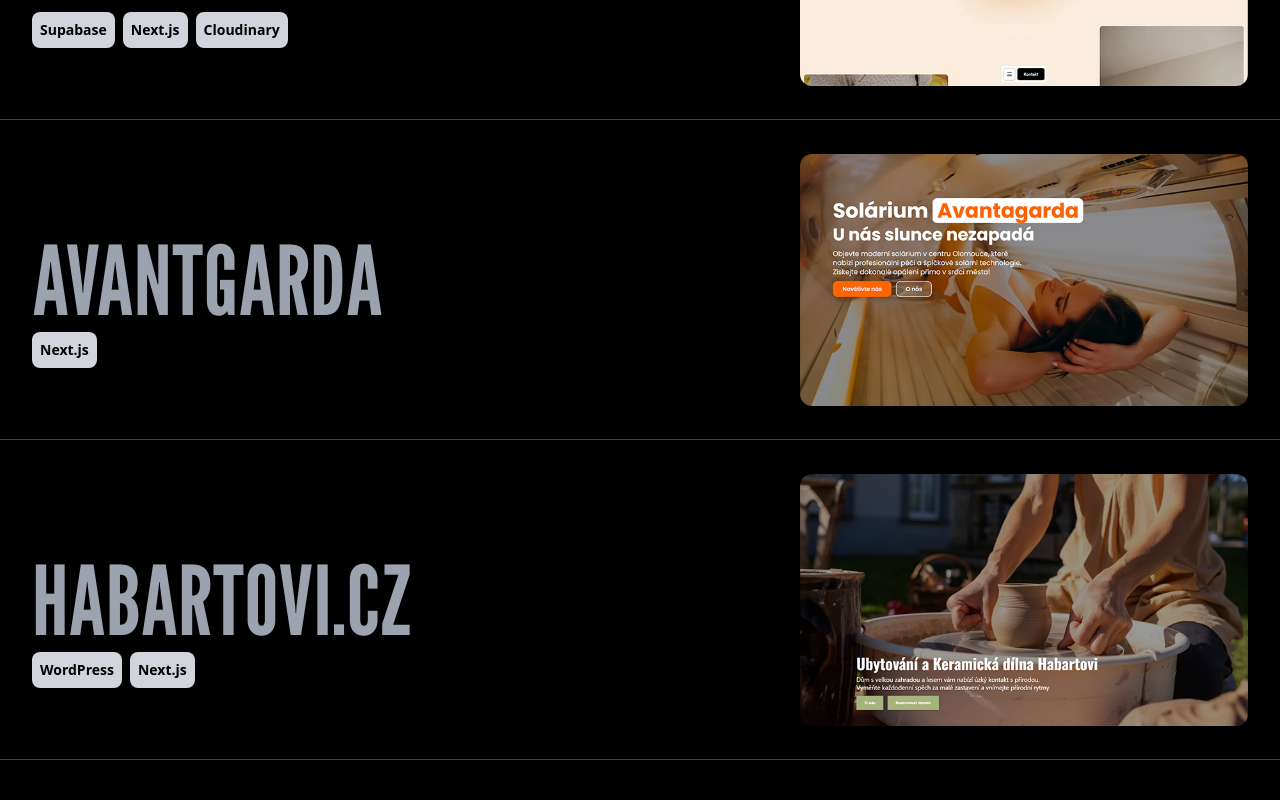
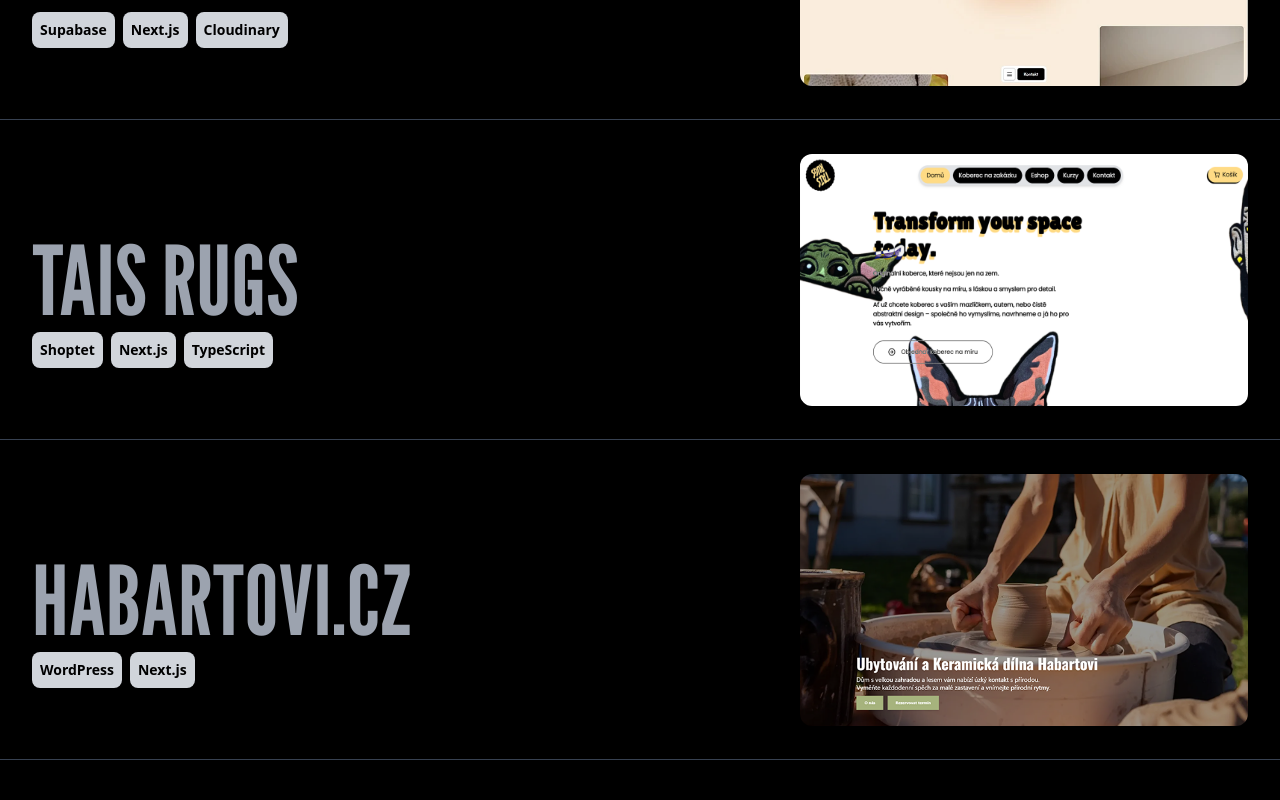
Before and after one commit to jindrahabarta/brofolio, a Next.js app: page /cs in a window 1280 px wide. Shown: the part 4760-5560 px from the top of the page. Built offline with nearby package versions, Linux system fonts and the light colour scheme; a web font is replaced by a local one.

Commit message:
taisrugs project added

```diff
--- a/src/_constants/projects.ts
+++ b/src/_constants/projects.ts
@@ -63,6 +63,20 @@ export const getProjects = (
             content: t('allProjects.LucieCoRadaFoti.text'),
         },
         {
+            name: 'Tais Rugs',
+            slug: 'tais-rugs',
+            description: t('allProjects.TaisRugs.description'),
+            coverImage: '/images/Projects/taisrugs_full.png',
+            bannerImage: '/images/Projects/taisrugs_full.png',
+            logo: '/images/Projects/Logo/TaisRugsLogo.png',
+            url: 'https://www.taisrugs.cz/',
+            target: '_blank',
+            badges: ['Shoptet', 'Next.js', 'TypeScript'],
+            pin: true,
+            color: 'bg-pink-400',
+            content: t('allProjects.TaisRugs.text'),
+        },
+        {
             name: 'Drippy Rugs',
             slug: 'drippy-rugs',
             description: t('allProjects.DrippyRugs.description'),
@@ -90,20 +104,7 @@ export const getProjects = (
         //     color: 'bg-violet-500',
         //     content: t('allProjects.Printujto.text'),
         // },
-        {
-            name: 'Avantgarda',
-            slug: 'avantgarda',
-            description: t('allProjects.SolariumAvantgarda.description'),
-            coverImage: '/images/Projects/avantgarda_small.webp',
-            bannerImage: '/images/Projects/avantgarda_full.webp',
-            logo: '/images/Projects/Logo/AvantgardaLogo.webp',
-            url: 'https://solariumolomouc.cz/',
-            target: '_blank',
-            badges: ['Next.js'],
-            pin: true,
-            color: 'bg-orange-500',
-            content: t('allProjects.SolariumAvantgarda.text'),
-        },
+
         {
             name: 'Habartovi.cz',
             slug: 'habartovi',
@@ -118,6 +119,20 @@ export const getProjects = (
             color: 'bg-green-400',
             content: t('allProjects.Habartovi.text'),
         },
+        {
+            name: 'Avantgarda',
+            slug: 'avantgarda',
+            description: t('allProjects.SolariumAvantgarda.description'),
+            coverImage: '/images/Projects/avantgarda_small.webp',
+            bannerImage: '/images/Projects/avantgarda_full.webp',
+            logo: '/images/Projects/Logo/AvantgardaLogo.webp',
+            url: 'https://solariumolomouc.cz/',
+            target: '_blank',
+            badges: ['Next.js'],
+            pin: false,
+            color: 'bg-orange-500',
+            content: t('allProjects.SolariumAvantgarda.text'),
+        },
     ]
     return projectList
 }
--- a/src/i18n/locales/cs/projects.json
+++ b/src/i18n/locales/cs/projects.json
@@ -32,6 +32,10 @@
             "VaktmesterBergen": {
                 "description": "Správa a údržba nemovitostí v Bergenu",
                 "text": "Web pro norskou společnost Vaktmester Bergen zajišťující komplexní správu a údržbu nemovitostí v regionu Bergen. Projekt zahrnoval návrh nového designu, který lépe odráží profesionalitu firmy a usnadňuje orientaci návštěvníkům. Zároveň jsme se zaměřili na důkladnou SEO optimalizaci, která firmě pomáhá oslovit nové klienty z řad majitelů bytových domů, komerčních objektů i soukromých nemovitostí."
+            },
+            "TaisRugs": {
+                "description": "Prezentace a e-shop ručně tkaných koberečků",
+                "text": "Plně zakázkový web pro značku Tais Rugs kombinující prezentaci a e-shop. Zákaznice Tája tvoří ručně tuftované koberečky a pořádá workshopy v Praze. Web běží na platformě Shoptet a je doplněn o vlastní rezervační systém pro přihlašování na kurzy. Důraz byl kladen na výrazný vizuální styl odpovídající charakteru značky – tučná typografie, tmavé pozadí a živé barvy produktů."
             }
         }
     }
--- a/src/i18n/locales/en/projects.json
+++ b/src/i18n/locales/en/projects.json
@@ -32,6 +32,10 @@
             "VaktmesterBergen": {
                 "description": "Property management and maintenance in Bergen",
                 "text": "Website for Norwegian company Vaktmester Bergen, providing comprehensive property management and maintenance services in the Bergen region. The project included a new design that better reflects the company’s professionalism and improves navigation for visitors. We also focused on thorough SEO optimization, helping the company reach new clients among owners of residential buildings, commercial properties, and private real estate."
+            },
+            "TaisRugs": {
+                "description": "Presentation and e-shop for handmade tufted rugs",
+                "text": "A fully custom-built website for the Tais Rugs brand, combining a presentation site with a fully functional e-shop. The founder Tája handcrafts tufted rugs and runs workshops in Prague. The site is built on the Shoptet platform and extended with a custom reservation system for course sign-ups. Strong emphasis was placed on a bold visual identity matching the brand’s character — heavy typography, dark background, and vivid product colours."
             }
         }
     }
--- a/src/i18n/locales/no/projects.json
+++ b/src/i18n/locales/no/projects.json
@@ -32,6 +32,10 @@
             "VaktmesterBergen": {
                 "description": "Eiendomsforvaltning og vedlikehold i Bergen",
                 "text": "Nettside for det norske selskapet Vaktmester Bergen, som tilbyr helhetlig eiendomsforvaltning og vedlikeholdstjenester i Bergen-regionen. Prosjektet inkluderte et nytt design som bedre gjenspeiler selskapets profesjonalitet og forbedrer navigasjonen for besøkende. Vi fokuserte også på grundig SEO-optimalisering, som hjelper selskapet å nå nye kunder blant eiere av boligbygg, næringseiendommer og private eiendommer."
+            },
+            "TaisRugs": {
+                "description": "Presentasjon og nettbutikk for håndlagde tepper",
+                "text": "Et fullstendig skreddersydd nettsted for merkevaren Tais Rugs, som kombinerer en presentasjonsside med en fullt funksjonell nettbutikk. Grunnleggeren Tája lager håndtuftede tepper og arrangerer workshops i Praha. Siden er bygget på Shoptet-plattformen og utvidet med et egenutviklet reservasjonssystem for påmelding til kurs. Det ble lagt stor vekt på en tydelig visuell identitet som matcher merkevarens karakter — fet typografi, mørk bakgrunn og livlige produktfarger."
             }
         }
     }
```
Also changed, not shown: public/images/Projects/Logo/TaisRugsLogo.png (added), public/images/Projects/taisrugs_full.png (added).
